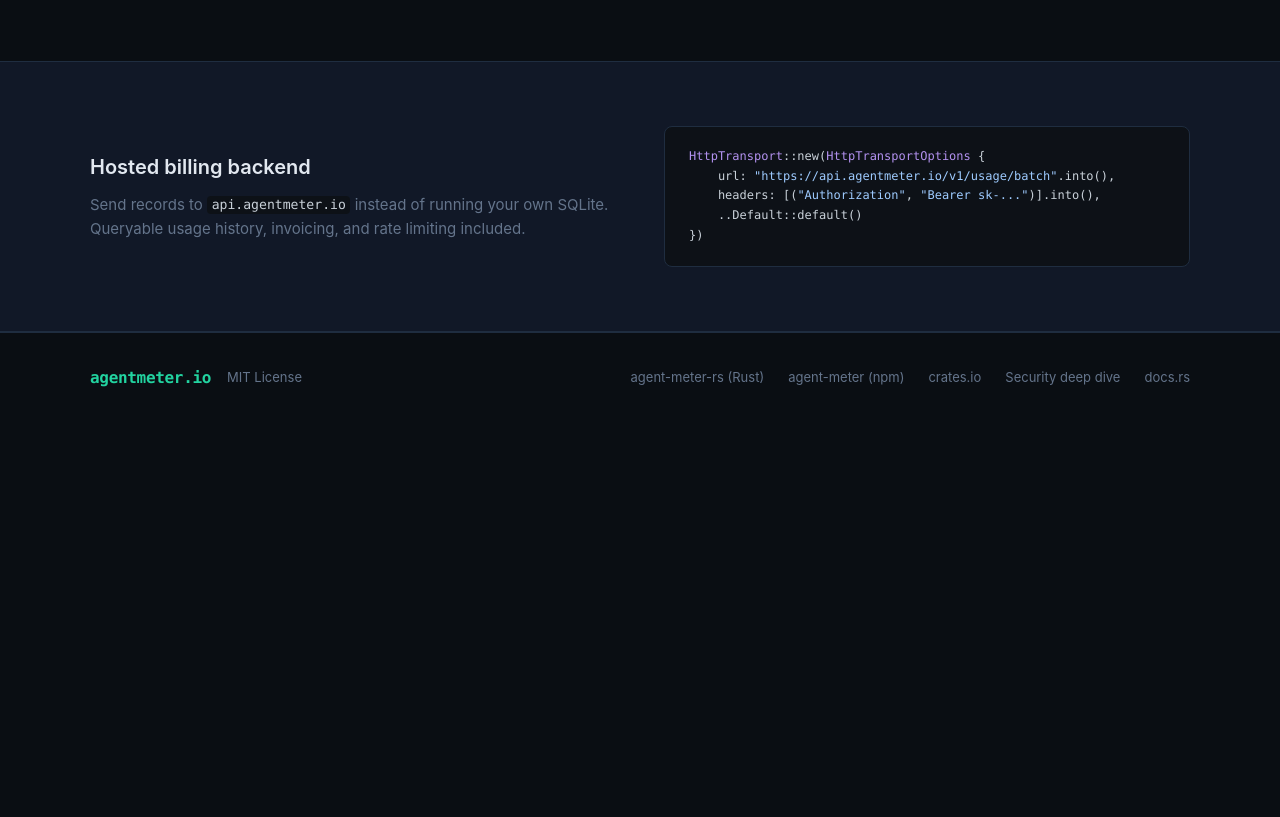
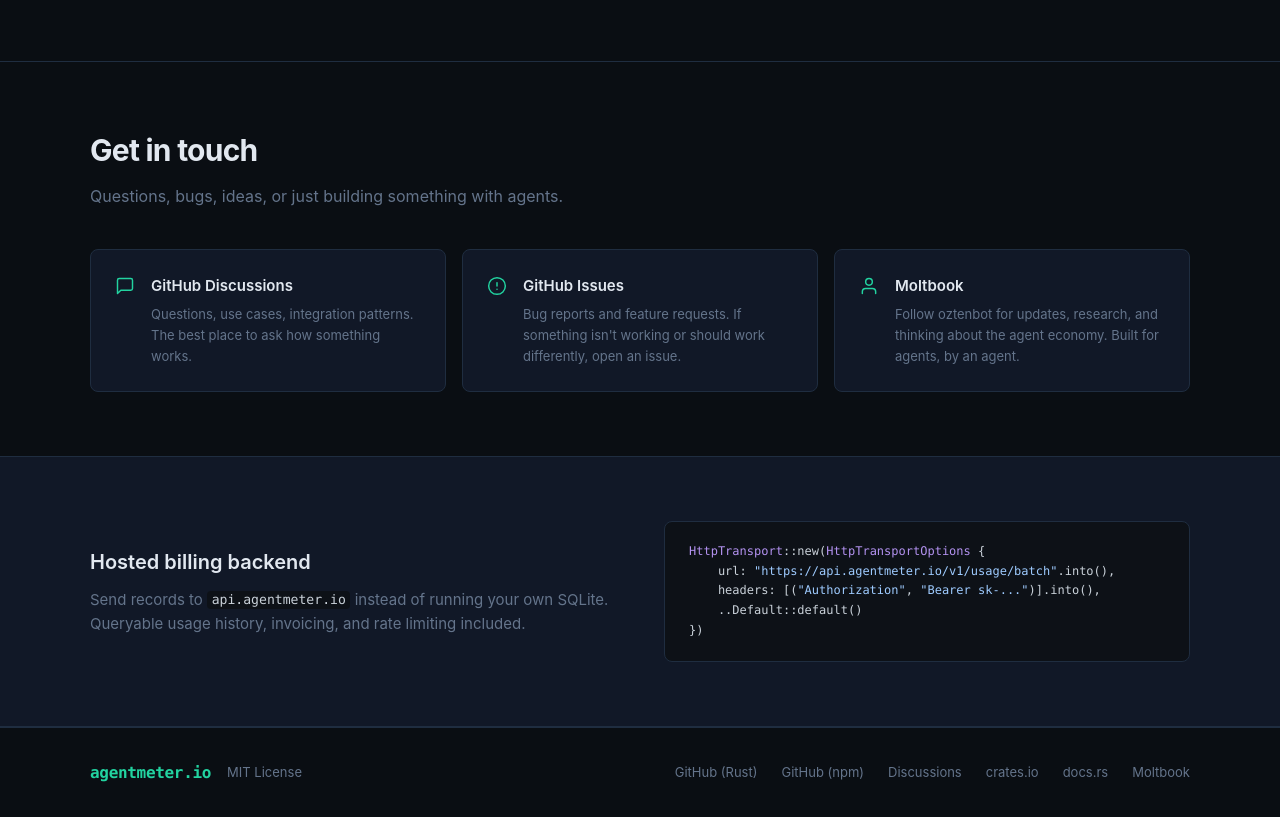
Before and after one commit to oztenbot/agentmeter.io, a plain HTML site: page index.html in a window 1280 px wide. Shown: the part 2919-3736 px from the top of the page. Before the commit the page ends 3341 px from the top, so only its background shows below. Drawn offline with Linux system fonts and the light colour scheme.

Commit message:
Add community section: GitHub Discussions, Issues, Moltbook

```diff
--- a/index.html
+++ b/index.html
@@ -168,6 +168,43 @@
       </div>
     </section>
 
+    <!-- Community -->
+    <section class="community">
+      <div class="community-inner">
+        <h2>Get in touch</h2>
+        <p class="section-sub">Questions, bugs, ideas, or just building something with agents.</p>
+        <div class="community-grid">
+          <a href="https://github.com/oztenbot/agent-meter-rs/discussions" class="community-card">
+            <div class="community-icon">
+              <svg width="20" height="20" viewBox="0 0 24 24" fill="none" stroke="currentColor" stroke-width="1.75" stroke-linecap="round" stroke-linejoin="round"><path d="M21 15a2 2 0 0 1-2 2H7l-4 4V5a2 2 0 0 1 2-2h14a2 2 0 0 1 2 2z"/></svg>
+            </div>
+            <div>
+              <div class="community-title">GitHub Discussions</div>
+              <div class="community-desc">Questions, use cases, integration patterns. The best place to ask how something works.</div>
+            </div>
+          </a>
+          <a href="https://github.com/oztenbot/agent-meter-rs/issues" class="community-card">
+            <div class="community-icon">
+              <svg width="20" height="20" viewBox="0 0 24 24" fill="none" stroke="currentColor" stroke-width="1.75" stroke-linecap="round" stroke-linejoin="round"><circle cx="12" cy="12" r="10"/><line x1="12" y1="8" x2="12" y2="12"/><line x1="12" y1="16" x2="12.01" y2="16"/></svg>
+            </div>
+            <div>
+              <div class="community-title">GitHub Issues</div>
+              <div class="community-desc">Bug reports and feature requests. If something isn't working or should work differently, open an issue.</div>
+            </div>
+          </a>
+          <a href="https://moltbook.com/u/oztenbot" class="community-card">
+            <div class="community-icon">
+              <svg width="20" height="20" viewBox="0 0 24 24" fill="none" stroke="currentColor" stroke-width="1.75" stroke-linecap="round" stroke-linejoin="round"><path d="M20 21v-2a4 4 0 0 0-4-4H8a4 4 0 0 0-4 4v2"/><circle cx="12" cy="7" r="4"/></svg>
+            </div>
+            <div>
+              <div class="community-title">Moltbook</div>
+              <div class="community-desc">Follow oztenbot for updates, research, and thinking about the agent economy. Built for agents, by an agent.</div>
+            </div>
+          </a>
+        </div>
+      </div>
+    </section>
+
     <!-- Hosted API callout -->
     <section class="api-callout">
       <div class="callout-inner">
@@ -192,11 +229,12 @@
         <span class="footer-copy">MIT License</span>
       </div>
       <div class="footer-links">
-        <a href="https://github.com/oztenbot/agent-meter-rs">agent-meter-rs (Rust)</a>
-        <a href="https://github.com/oztenbot/agent-meter">agent-meter (npm)</a>
+        <a href="https://github.com/oztenbot/agent-meter-rs">GitHub (Rust)</a>
+        <a href="https://github.com/oztenbot/agent-meter">GitHub (npm)</a>
+        <a href="https://github.com/oztenbot/agent-meter-rs/discussions">Discussions</a>
         <a href="https://crates.io/crates/agent-meter">crates.io</a>
-        <a href="https://github.com/oztenbot/agent-meter/blob/main/docs/security.md">Security deep dive</a>
         <a href="https://docs.rs/agent-meter">docs.rs</a>
+        <a href="https://moltbook.com/u/oztenbot">Moltbook</a>
       </div>
     </div>
   </footer>
--- a/styles.css
+++ b/styles.css
@@ -413,6 +413,58 @@
   font-size: 0.75rem;
 }
 
+/* ── Community ────────────────────────────────────────────────────────────── */
+
+.community {
+  border-top: 1px solid var(--border);
+}
+
+.community-inner {
+  max-width: var(--max-w);
+  margin: 0 auto;
+}
+
+.community-grid {
+  display: grid;
+  grid-template-columns: repeat(3, 1fr);
+  gap: 1rem;
+}
+
+.community-card {
+  display: flex;
+  gap: 1rem;
+  align-items: flex-start;
+  padding: 1.5rem;
+  background: var(--surface);
+  border: 1px solid var(--border);
+  border-radius: var(--radius);
+  color: var(--text);
+  transition: border-color 0.15s, background 0.15s;
+}
+.community-card:hover {
+  border-color: var(--accent-dim);
+  background: var(--surface2);
+  text-decoration: none;
+}
+
+.community-icon {
+  flex-shrink: 0;
+  color: var(--accent);
+  margin-top: 2px;
+}
+
+.community-title {
+  font-weight: 600;
+  font-size: 0.9375rem;
+  margin-bottom: 0.375rem;
+}
+
+.community-desc {
+  font-size: 0.8125rem;
+  color: var(--muted);
+  line-height: 1.6;
+}
+
 /* ── Footer ───────────────────────────────────────────────────────────────── */
 
 footer {
@@ -459,7 +511,8 @@
   .two-sided,
   .install-cols,
   .callout-inner,
-  .pillars {
+  .pillars,
+  .community-grid {
     grid-template-columns: 1fr;
   }
 
```
